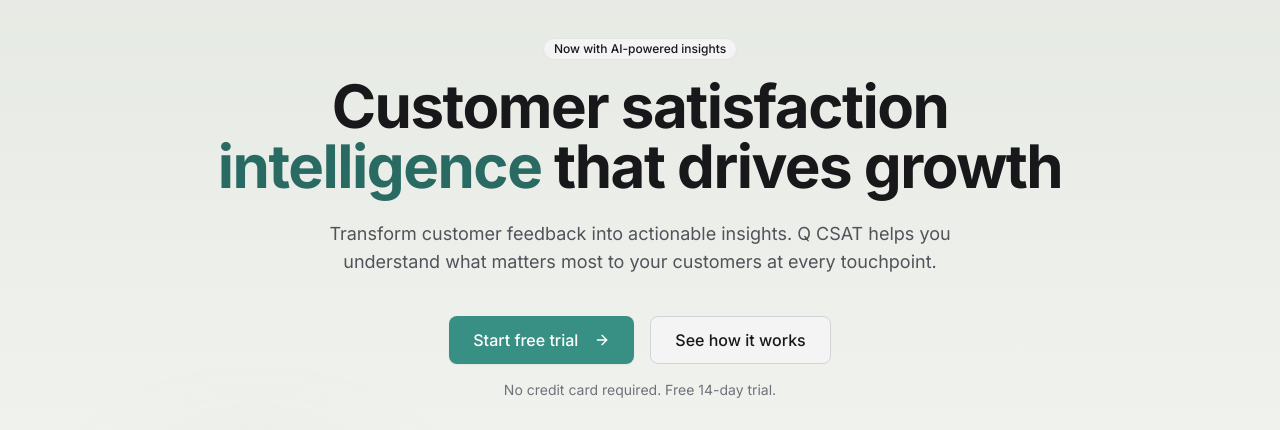
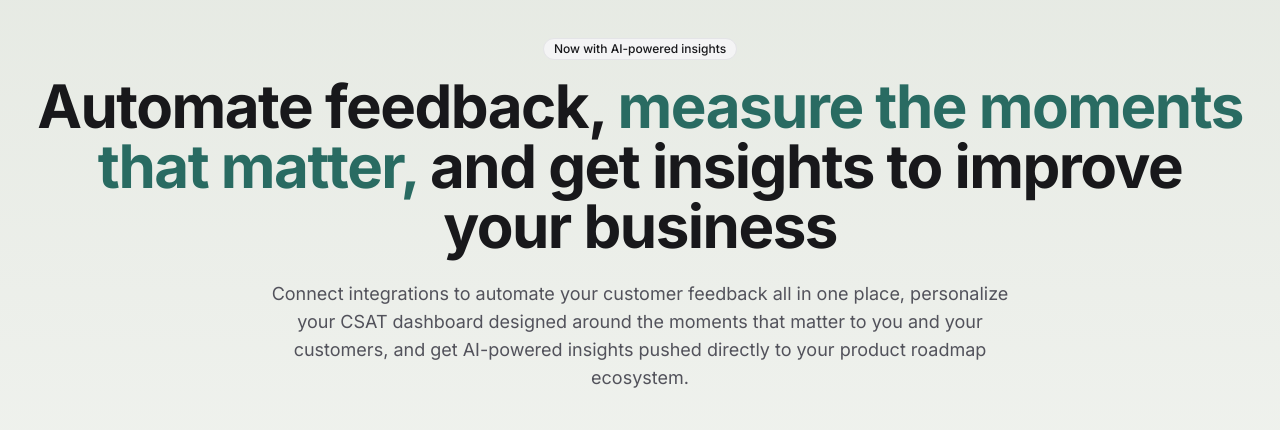
Before and after one commit to plzandthx/Q, a Next.js app in the folder frontend/: page /Q/ in a window 1280 px wide. Shown: the part 158-588 px from the top of the page. Built offline with nearby package versions, Linux system fonts and the light colour scheme; no server answers.

Commit message:
Update homepage hero copy
- Revise main heading to emphasize automation and insights
- Highlight "measure the moments that matter" in green
- Update description to detail integrations, personalized dashboard,
  and AI-powered roadmap insights

```diff
--- a/frontend/app/(marketing)/page.tsx
+++ b/frontend/app/(marketing)/page.tsx
@@ -116,17 +116,19 @@ export default function HomePage() {
               variants={staggerItemVariants}
               className="text-4xl font-bold tracking-tight text-neutral-900 sm:text-5xl lg:text-6xl"
             >
-              Customer satisfaction
-              <br />
-              <span className="text-primary-600">intelligence</span> that drives growth
+              Automate feedback,{' '}
+              <span className="text-primary-600">measure the moments that matter,</span>{' '}
+              and get insights to improve your business
             </motion.h1>
 
             <motion.p
               variants={staggerItemVariants}
-              className="mx-auto mt-6 max-w-2xl text-lg text-neutral-600"
+              className="mx-auto mt-6 max-w-3xl text-lg text-neutral-600"
             >
-              Transform customer feedback into actionable insights. Q CSAT helps you
-              understand what matters most to your customers at every touchpoint.
+              Connect integrations to automate your customer feedback all in one place,
+              personalize your CSAT dashboard designed around the moments that matter
+              to you and your customers, and get AI-powered insights pushed directly
+              to your product roadmap ecosystem.
             </motion.p>
 
             <motion.div
```
